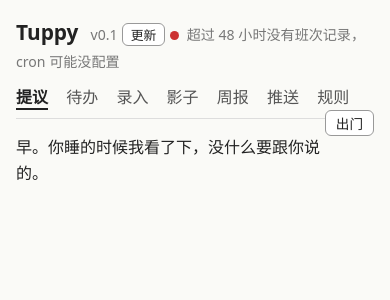
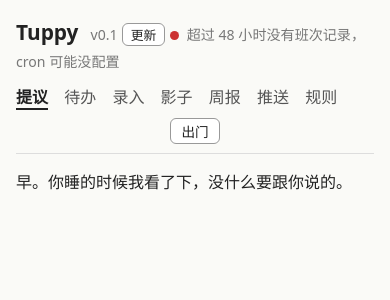
Before and after one commit to tojoevan/tuppy, a Flask app: page / in a window 390 px wide. Shown: the top 300 px of the page. Run offline with Flask 3, Linux system fonts and the light colour scheme; the visitor is signed in with stand-in values (Sample User, id 1); data comes from the database, SQL or seed files in the repository; data that the repository does not hold is empty.

Commit message:
fix: 删除记录级联清除关联提议/待办；优化移动端出门按钮位置

```diff
--- a/app.py
+++ b/app.py
@@ -390,6 +390,14 @@ def entry_edit(eid):
 @app.route("/entry/<int:eid>/delete", methods=["POST"])
 def entry_delete(eid):
     conn = engine.get_db()
+    # 级联清除关联信息：先清关联待办，再清关联提议，最后删记录本身。
+    # 否则 proposals 里 entry_id 指向已删 entry 的过期/拒绝提议会残留在首页「最近处理过的」。
+    conn.execute(
+        "DELETE FROM todos WHERE proposal_id IN "
+        "(SELECT id FROM proposals WHERE entry_id=?)",
+        (eid,),
+    )
+    conn.execute("DELETE FROM proposals WHERE entry_id=?", (eid,))
     conn.execute("DELETE FROM entries WHERE id=?", (eid,))
     conn.commit()
     conn.close()
--- a/templates/base.html
+++ b/templates/base.html
@@ -32,6 +32,14 @@ form label{display:block;margin:8px 0 2px;font-size:.9em;color:#555}
 input,select,textarea{border:1px solid #ccc;border-radius:6px;
      padding:6px 8px;font-size:.95em;font-family:inherit;max-width:100%}
 .table-wrap{overflow-x:auto;-webkit-overflow-scrolling:touch}
+.nav-out{display:inline-block;float:right}
+@media (max-width:640px){
+  /* 窄屏导航链接会换行，「出门」浮右易与链接重叠；
+     改为独占整行、居中、整宽，移动端点按更稳 */
+  nav a{margin-right:12px}
+  .nav-out{float:none;display:block;width:100%;box-sizing:border-box;
+           margin-top:8px;text-align:center}
+}
 table{border-collapse:collapse;width:100%;min-width:420px}
 td,th{border-bottom:1px solid #eee;padding:6px 8px;text-align:left;
       font-size:.92em;white-space:nowrap}
@@ -57,7 +65,7 @@ td.time-col{white-space:normal;min-width:110px}
   <a href="/weekly" class="{{ 'active' if page.startswith('/weekly') }}">周报</a>
   <a href="/pushes" class="{{ 'active' if page.startswith('/pushes') }}">推送</a>
   <a href="/rules" class="{{ 'active' if page.startswith('/rules') }}">规则</a>
-  <form method="post" action="/logout" style="display:inline;float:right">
+  <form method="post" action="/logout" class="nav-out">
     <button class="btn" style="padding:2px 10px;font-size:.85em">出门</button>
   </form>
 </nav>
```
